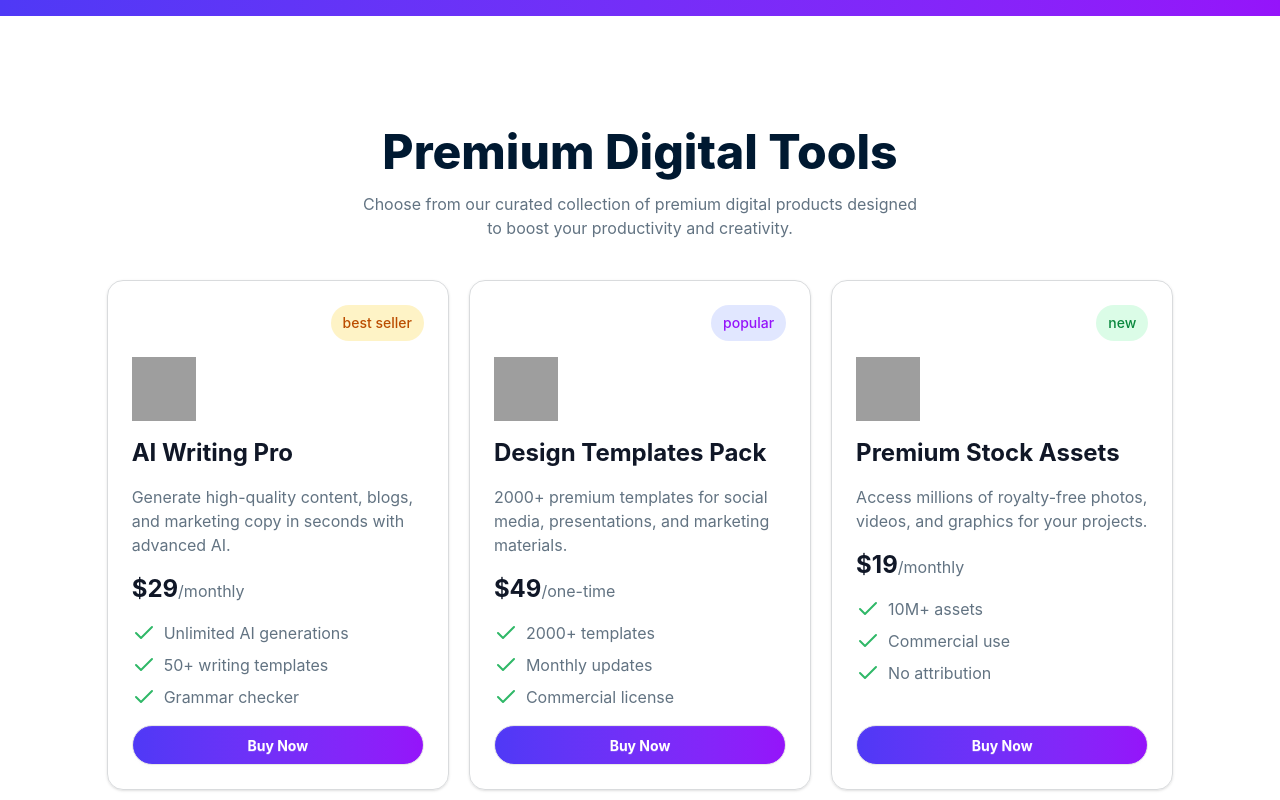
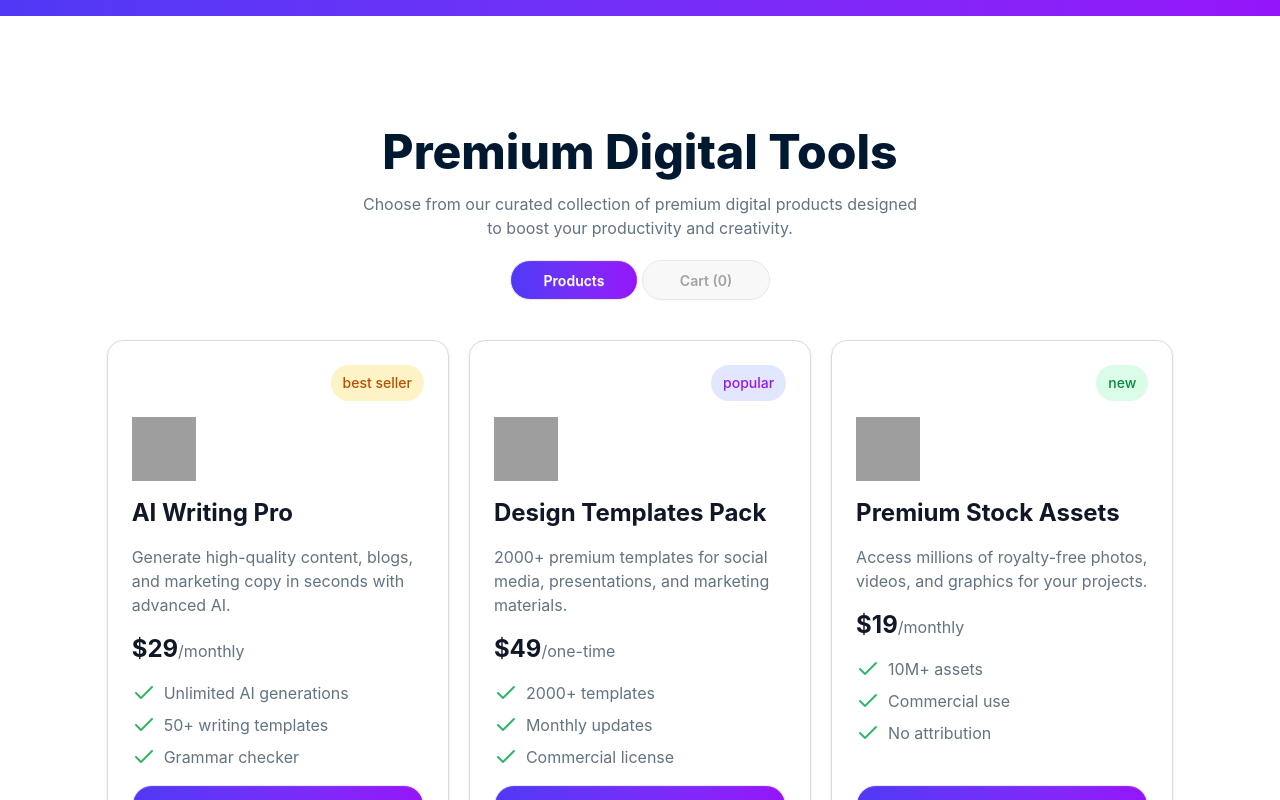
Before and after one commit to rashedulislam595/Assignment-6-digitools-platform, a React (Vite) app: page / in a window 1280 px wide. Shown: the part 954-1754 px from the top of the page. Built offline with nearby package versions, Linux system fonts and the light colour scheme; grey boxes are pictures that could not be loaded.

Commit message:
added 2 tab & toggling functionality, cart icon displyed count , added by now btn functionality

```diff
--- a/src/App.jsx
+++ b/src/App.jsx
@@ -3,25 +3,29 @@ import Benner from './components/benner_section/Benner'
 import StatsSection from './components/stats_section/StatsSection'
 import Navbar from './components/navbar/Navbar'
 import StepsSection from './components/steps_section/StepsSection'
-import { Suspense } from 'react'
+import { Suspense, useState } from 'react'
 import Product from './components/product_container/Product'
 
-function App() {
-  const productJson = async() =>{
+const productJson = async() =>{
     const res = await fetch("/products.json")
     return res.json();
   }
   const productPromise = productJson();
 
+function App() {
+  const [selectCart, setSelectCart] = useState([]);
+
+
+
 
   return (
     <>
-      <Navbar/>
+      <Navbar selectCart={selectCart}/>
       <Benner/>
       <StatsSection/>
-      <Suspense fallback={"loading..."}>
-        <Product productPromise={productPromise}/>
-      </Suspense>
+      {/* <Suspense fallback={<span className="loading loading-spinner loading-lg h-80 flex justify-center items-center mx-auto"></span>}> */}
+        <Product productPromise={productPromise} selectCart={selectCart} setSelectCart={setSelectCart}/>
+      {/* </Suspense> */}
       <StepsSection/>
     </>
   )
--- a/src/components/navbar/Navbar.jsx
+++ b/src/components/navbar/Navbar.jsx
@@ -1,11 +1,11 @@
 import { ShoppingCart } from 'lucide-react';
 import React from 'react';
 
-const Navbar = () => {
+const Navbar = ({selectCart}) => {
     return (
-        <div >
+        <div className='sticky top-0 z-50'>
             <div className="navbar bg-base-100 shadow-sm">
-                <div className='w-11/12 md:w-10/12 mx-auto flex items-center'>
+                <div className='w-11/12 md:w-10/12 mx-auto flex items-center '>
                     <div className="navbar-start">
                         <div className="dropdown">
                             <div tabIndex={0} role="button" className="btn btn-ghost lg:hidden">
@@ -33,7 +33,10 @@ const Navbar = () => {
                         </ul>
                     </div>
                     <div className="navbar-end space-x-2.5 md:space-x-4">
-                        <ShoppingCart />
+                        <div className='relative'>
+                            <ShoppingCart />
+                            <p className={` w-5 h-5 text-center bg-red-500 text-white rounded-full absolute -top-3 -right-3  ${selectCart.length >0?"inline": "hidden"} text-sm font-bold`}>{selectCart.length}</p>
+                        </div>
                         <button className='btn rounded-full'>Login</button>
                         <button className='btn bg-linear-to-r from-[#4F39F6] to-[#9514FA] rounded-full text-[#FFFFFF] font-semibold'>Get Started</button>
                     </div>
--- a/src/components/product_container/Product.jsx
+++ b/src/components/product_container/Product.jsx
@@ -1,19 +1,28 @@
-import React, { use } from 'react';
+import React, { use, useState, } from 'react';
 import ProductCard from './ProductCard';
+import Cart from './cart_container/Cart';
 
-const Product = ({ productPromise }) => {
+const Product = ({ productPromise,selectCart,setSelectCart }) => {
     const products = use(productPromise);
+    const [selectType, setSelectType] = useState("Products")
+
     return (
         <div className='w-11/12 md:w-10/12 mx-auto '>
             <div className='text-center'>
                 <h2 className=' text-4xl md:text-5xl font-extrabold text-[#001931] mb-4'>Premium Digital Tools</h2>
                 <p className='text-[#627382]'>Choose from our curated collection of premium digital products designed <br />to boost your productivity and creativity.</p>
             </div>
+           {/* toggling tab */}
+            <div className='mt-5 flex justify-center gap-1'>
+                <button onClick={()=>setSelectType("Products")} className={`btn w-32 rounded-full ${selectType==="Products"?"bg-linear-to-r from-[#4F39F6] to-[#9514FA] text-[#FFFFFF]": "text-[#13131360]"} `}>Products</button>
+                <button onClick={()=>setSelectType("Cart")} className={`btn w-32 rounded-full ${selectType==="Cart"?"bg-linear-to-r from-[#4F39F6] to-[#9514FA] text-[#FFFFFF]": "text-[#13131360]"}`}>Cart ({selectCart.length})</button>
+            </div>
+
 
 
             <div className='grid sm:grid-cols-2 md:grid-cols-3 gap-5 mt-10'>
                 {
-                    products.map(product => <ProductCard key={product.id} product={product}></ProductCard>)
+                   selectType==="Products"?products.map(product => <ProductCard key={product.id} product={product} setSelectCart={setSelectCart} selectCart={selectCart}/>):<Cart selectCart={selectCart}/>
                 }
             </div>
 
--- a/src/components/product_container/ProductCard.jsx
+++ b/src/components/product_container/ProductCard.jsx
@@ -1,9 +1,17 @@
 import { Check } from 'lucide-react';
-import React from 'react';
+import React, { useState } from 'react';
 import Features from './Features';
 
-const ProductCard = ({product}) => {
-    console.log(product)
+const ProductCard = ({product,setSelectCart,selectCart}) => {
+    const [isBuyNow, setIsBuyNow] = useState(false);
+    const handleBuyNow = (product) =>{
+        const exist = selectCart.find(item => item.name == product.name);
+        if(!exist){
+            setSelectCart([...selectCart,product])
+            setIsBuyNow(true);
+        }
+    }
+
     const tagStyle = {
         "best seller":"bg-[#FEF3C6] text-[#BB4D00]",
         "popular" : "bg-[#E1E7FF] text-[#9514FA]",
@@ -28,7 +36,7 @@ const ProductCard = ({product}) => {
                 }
 
             </ul>
-            <button className='btn bg-linear-to-r from-[#4F39F6] to-[#9514FA] text-[#FFFFFF] font-bold w-full rounded-full'>Buy Now</button>
+            <button type='button' onClick={()=>handleBuyNow(product)} className={`btn ${isBuyNow?"bg-green-600 text-white":"bg-linear-to-r from-[#4F39F6] to-[#9514FA] text-[#FFFFFF]"} font-bold w-full rounded-full`}>{isBuyNow?"Added to Cart":"Buy Now"}</button>
 
         </div>
     );
--- /dev/null
+++ b/src/components/product_container/cart_container/Cart.jsx
@@ -0,0 +1,12 @@
+import React from 'react';
+
+const Cart = ({selectCart}) => {
+    console.log(selectCart)
+    return (
+        <div>
+            cart
+        </div>
+    );
+};
+
+export default Cart;
```
